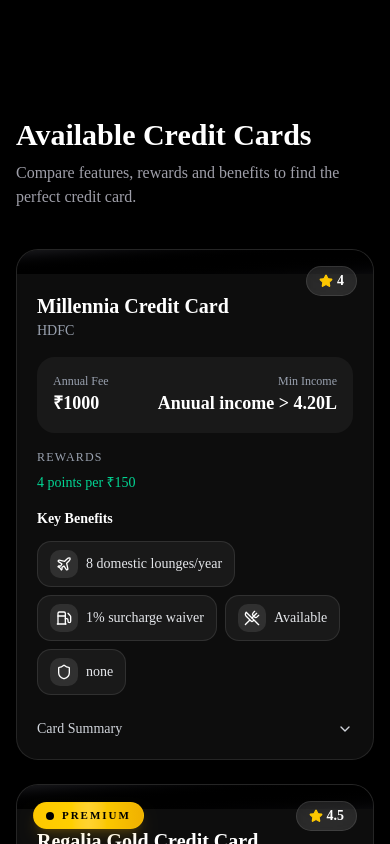
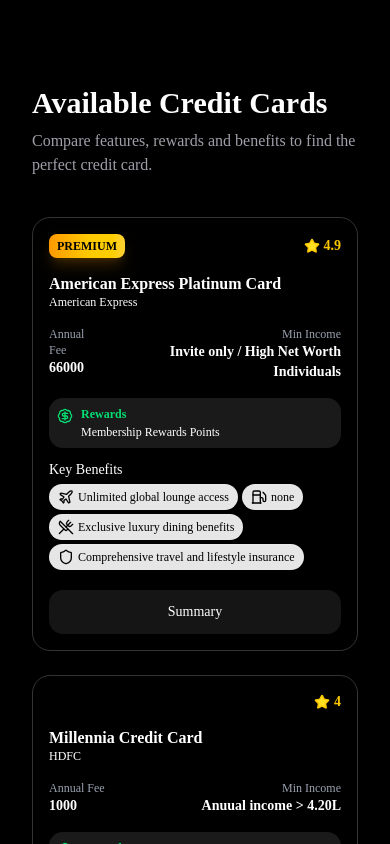
Before and after one commit to zisshhh/credit-wise, a Next.js app: page / in a window 390 px wide. Shown: the part 840-1684 px from the top of the page. Built offline with nearby package versions, Linux system fonts and the light colour scheme.

Commit message:
added more ui

```diff
--- a/src/app/page.tsx
+++ b/src/app/page.tsx
@@ -9,7 +9,7 @@
     <main className='min-h-screen bg-black text-white'>
       <Navbaar />
       <Hero />
-      <AvailableCard />
+      <AvailableCard limit={8} />
     </main>
   );
 }
--- a/src/components/AvailableCard.tsx
+++ b/src/components/AvailableCard.tsx
@@ -2,12 +2,18 @@
 import { CardDiv } from "./CardDiv"
 import { Fuel, Plane, Shield, UtensilsCrossed } from "lucide-react";
 
-export const AvailableCard = () => {
+interface AvailableCardProps {
+    limit?: number
+}
+
+export const AvailableCard = ({limit}: AvailableCardProps) => {
     const cards = data[0];
 
+    const displayedCards = limit ? cards.slice(0, limit) : cards;
+
     return (
-        <section className="w-full py-12">
-            <div className="mx-auto max-w7xl px-4">
+        <section className="w-full px-4 py-10 sm:px-6 lg:px-8">
+            <div className="mx-auto max-w-7xl px-4 sm:px-6 lg:px-8">
                 <div className="mb-10">
                     <h2 className="text-3xl font-bold text-white">
                         Available Credit Cards
@@ -18,8 +24,8 @@
                     </p>
                 </div>
 
-                <div className="grid grid-cols-1 sm:grid-cols-2 lg:grid-cols-3 xl:grid-cols-4 gap-6">
-                        {cards.map((card) => (
+                <div className="grid grid-cols-[repeat(auto-fit,minmax(280px,1fr))] gap-6">
+                    {displayedCards.map((card) => (
                         <CardDiv
                             key={card.id}
                             image={card.image}
@@ -27,7 +33,7 @@
                             bankName={card.bank}
                             annualFee={card.annual_fee}
                             minIncome={card.eligibility}
-                                isPremuim={card.is_premium}
+                            isPremium={card.is_premium}
                             rating={card.rating}
                             benefits={[
                                 {
--- a/src/components/CardDiv.tsx
+++ b/src/components/CardDiv.tsx
@@ -1,8 +1,9 @@
 "use client"
 
 import type { CreditCardDivProps } from "@/types"
-import { Star, ChevronDown, ChevronUp } from "lucide-react"
+import { Star, BadgeDollarSign } from "lucide-react"
 import { useState } from "react"
+import { SummaryModel } from "./SummaryModel"
 
 export const CardDiv = ({
     image,
@@ -10,7 +11,7 @@
     bankName,
     annualFee,
     minIncome,
-    isPremuim,
+    isPremium,
     rating,
     benefits,
     rewards,
@@ -19,107 +20,58 @@
     const [showSummary, setShowSummary] = useState(false);
 
     return (
-        <div className="w-full sm:w-[340px] overflow-hidden rounded-3xl border border-white/10 bg-white/5 text-white backdrop-blur-xl shadow-2xl transition-all duration-300 hover:border-white/20 hover:shadow-purple-500/10">
-
-            {/* Header */}
-            <div className="relative bg-linear-to-br from-zinc-900 via-black to-zinc-950 px-5 pt-4 pb-2">
-
-                {/* Top Row */}
-                <div className="absolute top-4 left-4 right-4 flex items-center justify-between z-20">
-
-                    {isPremuim ? (
-                        <div className="flex items-center gap-2 rounded-full border border-yellow-400/30 bg-linear-to-r from-yellow-400 via-amber-300 to-yellow-500 px-3 py-1 shadow-lg shadow-yellow-500/20">
-                            <span className="h-2 w-2 rounded-full bg-black" />
-                            <span className="text-[11px] font-bold tracking-[0.18em] text-black">
-                                PREMIUM
+        <div className="w-full sm:w-[320px] bg-white/0 shadow-lg ring-1 ring-black/5 text-white rounded-2xl p-4 sm:p-6 flex flex-col border border-white/20">
+            <div className="flex-grow mb-1 flex flex-col gap-3 sm:gap-4">
+                <div className="flex justify-between items-center mb-1 sm:mb-2">
+                    {isPremium ? (
+                        <span className="bg-gradient-to-r from-amber-500 via-yellow-400 to-amber-300 text-black text-xs font-semibold px-2 sm:px-3 py-1 rounded-md shadow-lg shadow-amber-500/20 hover:shadow-amber-500/30 transition-all duration-300">PREMIUM</span>
+                    ) : <span />}
+                    <span className="flex items-center gap-1 text-yellow-400 font-semibold text-sm">
+                        <Star className="w-4 h-4 fill-yellow-300 stroke-yellow-400" />
+                        {rating}
                     </span>
                 </div>
-                    ) : (
-                        <div />
-                    )}
-
-                    <div className="flex items-center gap-1 rounded-full border border-white/10 bg-white/10 px-3 py-1 backdrop-blur-md">
-                        <Star className="h-3.5 w-3.5 fill-yellow-400 stroke-yellow-400" />
-                        <span className="text-sm font-semibold">{rating}</span>
+                <div>
+                    <div className="text-base sm:text-lg font-semibold leading-tight">{cardName}</div>
+                    <div className="text-xs sm:text-sm mb-1 sm:mb-2">{bankName}</div>
+                </div>
+                <div className="flex justify-between mb-1 sm:mb-2">
+                    <div>
+                        <div className="text-xs text-gray-400">Annual Fee</div>
+                        <div className="font-semibold text-sm sm:text-base">{annualFee}</div>
+                    </div>
+                    <div className="text-right">
+                        <div className="text-xs text-gray-400">Min Income</div>
+                        <div className="font-semibold text-sm sm:text-base">{minIncome}</div>
                     </div>
                 </div>
 
-
-                {/* <div className="mt-10 flex justify-center">
-                    <div className="relative">
-                        <div className="absolute inset-0 scale-110 rounded-full bg-purple-500/20 blur-3xl" />
-
-                        <img
-                            src={image}
-                            alt={cardName}
-                            className="relative w- drop-shadow-[0_18px_30px_rgba(0,0,0,0.65)] transition-transform duration-300 hover:scale-105"
-                        />
-                    </div>
-                </div> */}
-            </div>
-
-            <div className="p-5 sm:p-6 flex flex-col gap-4">
+                <div className="bg-white/10 rounded-xl p-2 sm:p-3 flex items-start gap-2 sm:gap-3 sm:mt-2 mt-auto">
+                    <BadgeDollarSign className="w-4 h-4 sm:w-5 sm:h-5 text-green-400 mt-0.5" />
                     <div>
-                    <div className="text-xl font-bold leading-tight">{cardName}</div>
-                    <div className="text-gray-400 text-sm mt-0.5">{bankName}</div>
-                </div>
-
-                <div className="flex justify-between bg-white/5 rounded-2xl p-4">
-                    <div>
-                        <div className="text-xs text-gray-400">Annual Fee</div>
-                        <div className="font-semibold text-lg">₹{annualFee}</div>
-                    </div>
-                    <div className="text-right">
-                        <div className="text-xs text-gray-400">Min Income</div>
-                        <div className="font-semibold text-lg">{minIncome}</div>
+                        <div className="font-semibold text-xs sm:text-sm text-green-400 mb-0.5 sm:mb-1">Rewards</div>
+                        <div className="text-xs text-white">{rewards}</div>
                     </div>
                 </div>
 
-                {rewards && (
                 <div>
-                        <div className="text-xs uppercase tracking-widest text-gray-400 mb-2">Rewards</div>
-                        <div className="text-sm font-medium text-emerald-400"> {rewards}
-                        </div>
-                    </div>
-                )}
-
-                <div>
-                    <h3 className="mb-3 text-sm font-semibold text-white">
-                        Key Benefits
-                    </h3>
-
-                    <div className="flex flex-wrap gap-2">
-                        {benefits?.map((b, i) => (
-                            <div
-                                key={i}
-                                className="group flex items-center gap-2 rounded-xl border border-white/10 bg-white/5 px-3 py-2 transition-all duration-300 hover:border-white/20 hover:bg-white/10">
-                                <div className="rounded-lg bg-white/10 p-1.5 group-hover:scale-110 transition-transform">
+                    <div className="text-sm font-medium mb-1 sm:mb-2">Key Benefits</div>
+                    <div className="flex flex-wrap gap-1 sm:gap-2">
+                        {benefits.map((b, i) => (
+                            <span key={i} className="flex items-center gap-1 px-2 sm:px-3 py-1 bg-white/90 text-black rounded-full text-xs font-medium border border-white/10">
                                 {b.icon}
-                                </div>
-
-                                <span className="text-sm font-medium text-gray-200">
                                 {b.lable}
                             </span>
-                            </div>
                         ))}
                     </div>
                 </div>
-
-                <div className="mt-2">
-                    <button
-                        onClick={() => setShowSummary(!showSummary)}
-                        className="flex items-center justify-between w-full text-left text-sm font-medium text-gray-300 hover:text-white transition-colors">
-                        <span>Card Summary</span>
-                        {showSummary ? <ChevronUp className="w-4 h-4" /> : <ChevronDown className="w-4 h-4" />}
-                    </button>
-
-                    {showSummary && (
-                        <div className="mt-3 text-sm leading-relaxed text-gray-300 border-l-2 border-white/20 pl-3">
-                            {summary}
             </div>
-                    )}
+            <div className="mt-auto pt-4">
+                <SummaryModel
+                    cardName={cardName}
+                    summary={summary}
+                />
             </div>
         </div>
-        </div>
-    )
+    );
 }
--- a/src/components/Hero.tsx
+++ b/src/components/Hero.tsx
@@ -7,15 +7,15 @@
   return (
     <section className="relative overflow-hidden">
       <div className="pointer-events-none absolute inset-0 -z-10 bg-[radial-gradient(60%_50%_at_50%_0%,color-mix(in_oklch,var(--primary),transparent_88%),transparent)]" />
-      <div className="mx-auto grid max-w-6xl items-center gap-12 pt-6 pb-16 md:pt-14 md:pb-20 lg:grid-cols-2">
+      <div className="mx-auto grid max-w-6xl items-center gap-12 px-4 sm:px-6 lg:px-8 pt-8 pb-16 md:pt-14 md:pb-20 lg:grid-cols-2">
         <div className="flex flex-col items-start gap-6">
           <h1 className="font-heading text-4xl font-extrabold leading-[1.05] tracking-tight text-balance sm:text-5xl lg:text-6xl">
             Find the credit card that actually fits you
           </h1>
 
           <p className="max-w-md text-base text-gray-400 leading-relaxed text-pretty">
-          The Only platform for all your credit card related doubts
-          Get resolved all your credit card and finance related doubts powered by AI
+            The Only platform for all your credit card related doubts
+            Get resolved all your credit card and finance related doubts powered by AI
           </p>
 
           <div className="flex flex-col gap-3 sm:flex-row">
--- a/src/components/Navbar.tsx
+++ b/src/components/Navbar.tsx
@@ -10,7 +10,7 @@
 
     return (
         <header className="sticky mx-auto top-0 border-b border-white/10 bg-black/80 backdrop-blur-md">
-            <div className="mx-32 flex h-20 items-center justify-between gap-4">
+            <div className="mx-auto flex h-20 max-w-7xl items-center justify-between px-4 sm:px-6 lg:px-8">
                 <Link href="/" className="flex items-center gap-1">
                     <span className="flex size-8 items-center justify-center rounded-lg text-white">
                         <CreditCard className="size-4" />
@@ -36,7 +36,7 @@
                 </nav>
 
                 <Button onClick={() => router.push("/assistant")}
-                    className="border-solid p-5">
+                    className="hidden md:flex px-5">
                     AI assistant
                 </Button>
             </div>
--- a/src/components/SummaryDialog.tsx
+++ b/src/components/SummaryModel.tsx
@@ -11,24 +11,20 @@
     summary: string
 }
 
-export const Summary = ({cardName, summary}: SummaryModelProps) => {
+export const SummaryModel = ({cardName, summary}: SummaryModelProps) => {
     return (
         <Dialog>
             <DialogTrigger asChild>
-                <button
-                    className="mt-auto w-full rounded-xl border border-white/10 bg-white/5 py-3 text-sm font-medium text-white transition hover:bg-white/10"
-                >
+                <button className="mt-auto w-full rounded-xl bg-[#151515] py-3 text-sm font-medium text-white transition hover:bg-white/10">
                     Summary
                 </button>
             </DialogTrigger>
-
-            <DialogContent className="max-w-2xl border-white/10 bg-zinc-950 text-white">
+            <DialogContent className="max-w-2xl border-white/10 text-white">
                 <DialogHeader>
                     <DialogTitle className="text-2xl font-bold">
                         {cardName} Summary
                     </DialogTitle>
                 </DialogHeader>
-
                 <p className="mt-2 text-base leading-7 text-zinc-300">
                     {summary}
                 </p>
--- a/src/data/cards.json
+++ b/src/data/cards.json
@@ -1,5 +1,26 @@
 [
     [
+        {
+            "id": 33,
+            "bank": "American Express",
+            "name": "American Express Platinum Card",
+            "annual_fee": 66000,
+            "joining_fee": 66000,
+            "image": "/cards/amex-platinum.webp",
+            "rating": 4.9,
+            "eligibility": "Invite only / High Net Worth Individuals",
+            "is_premium": true,
+            "reward_rate": "Membership Rewards Points",
+            "cashback": {
+                "fuel": "none",
+                "online": "Premium rewards ecosystem"
+            },
+            "lounge_access": "Unlimited global lounge access",
+            "fuel_benefits": "none",
+            "dining": "Exclusive luxury dining benefits",
+            "insurance": "Comprehensive travel and lifestyle insurance",
+            "summary": "One of the most prestigious credit cards available in India. It offers concierge services, luxury hotel memberships, unlimited lounge access, elite travel privileges, and premium lifestyle experiences."
+        },
         {
             "id": 1,
             "bank": "HDFC",
@@ -25,7 +46,7 @@
             "id": 2,
             "bank": "HDFC",
             "name": "Regalia Gold Credit Card",
-            "anual_fee": 2500,
+            "annual_fee": 2500,
             "joining_fee": 2500,
             "image": "/cards/hdfc-regalia-gold.webp",
             "rating": 4.5,
@@ -46,7 +67,7 @@
             "id": 3,
             "bank": "HDFC",
             "name": "MoneyBack+ Credit Card",
-            "anual_fee": 500,
+            "annual_fee": 500,
             "joining_fee": 500,
             "image": "/cards/hdfc-moneyback-plus.webp",
             "rating": 3.8,
@@ -67,7 +88,7 @@
             "id": 4,
             "bank": "HDFC",
             "name": "IndianOil HDFC Credit Card",
-            "anual_fee": 500,
+            "annual_fee": 500,
             "joining_fee": 500,
             "image": "/cards/hdfc-indianoil.webp",
             "rating": 4.1,
@@ -88,7 +109,7 @@
             "id": 5,
             "bank": "HDFC",
             "name": "Swiggy HDFC Credit Card",
-            "anual_fee": 500,
+            "annual_fee": 500,
             "joining_fee": 500,
             "image": "/cards/hdfc-swiggy.webp",
             "rating": 4.3,
@@ -109,7 +130,7 @@
             "id": 6,
             "bank": "HDFC",
             "name": "Tata Neu Plus Credit Card",
-            "anual_fee": 499,
+            "annual_fee": 499,
             "joining_fee": 499,
             "image": "/cards/hdfc-tata-neu-plus.webp",
             "rating": 4.0,
@@ -130,7 +151,7 @@
             "id": 7,
             "bank": "HDFC",
             "name": "Tata Neu Infinity Credit Card",
-            "anual_fee": 1499,
+            "annual_fee": 1499,
             "joining_fee": 1499,
             "image": "/cards/hdfc-tata-neu-infinity.webp",
             "rating": 4.4,
@@ -151,7 +172,7 @@
             "id": 8,
             "bank": "HDFC",
             "name": "Diners Club Privilege Credit Card",
-            "anual_fee": 2500,
+            "annual_fee": 2500,
             "joining_fee": 2500,
             "image": "/cards/hdfc-diners-privilege.webp",
             "rating": 4.2,
@@ -172,7 +193,7 @@
             "id": 9,
             "bank": "HDFC",
             "name": "Infinia Metal Edition",
-            "anual_fee": 12500,
+            "annual_fee": 12500,
             "joining_fee": 12500,
             "image": "/cards/hdfc-infinia-metal.webp",
             "rating": 4.8,
@@ -193,7 +214,7 @@
             "id": 10,
             "bank": "HDFC",
             "name": "Diners Club Black Metal Edition",
-            "anual_fee": 10000,
+            "annual_fee": 10000,
             "joining_fee": 10000,
             "image": "/cards/hdfc-diners-black.webp",
             "rating": 4.7,
@@ -214,7 +235,7 @@
             "id": 11,
             "bank": "SBI",
             "name": "SimplyCLICK SBI Card",
-            "anual_fee": 499,
+            "annual_fee": 499,
             "joining_fee": 499,
             "image": "/cards/sbi-simplyclick.webp",
             "rating": 3.9,
@@ -235,7 +256,7 @@
             "id": 12,
             "bank": "SBI",
             "name": "SimplySAVE SBI Card",
-            "anual_fee": 499,
+            "annual_fee": 499,
             "joining_fee": 499,
             "image": "/cards/sbi-simplysave.webp",
             "rating": 3.7,
@@ -256,7 +277,7 @@
             "id": 13,
             "bank": "SBI",
             "name": "SBI Cashback Credit Card",
-            "anual_fee": 999,
+            "annual_fee": 999,
             "joining_fee": 999,
             "image": "/cards/sbi-cashback.webp",
             "rating": 4.4,
@@ -277,7 +298,7 @@
             "id": 14,
             "bank": "SBI",
             "name": "SBI Card PRIME",
-            "anual_fee": 2999,
+            "annual_fee": 2999,
             "joining_fee": 2999,
             "image": "/cards/sbi-prime.webp",
             "rating": 4.3,
@@ -298,7 +319,7 @@
             "id": 15,
             "bank": "ICICI",
             "name": "Amazon Pay ICICI Credit Card",
-            "anual_fee": 0,
+            "annual_fee": 0,
             "joining_fee": 0,
             "image": "/cards/icici-amazon-pay.webp",
             "rating": 4.6,
@@ -319,7 +340,7 @@
             "id": 16,
             "bank": "ICICI",
             "name": "ICICI Coral Credit Card",
-            "anual_fee": 500,
+            "annual_fee": 500,
             "joining_fee": 500,
             "image": "/cards/icici-coral.webp",
             "rating": 3.9,
@@ -340,7 +361,7 @@
             "id": 17,
             "bank": "ICICI",
             "name": "ICICI Sapphiro Credit Card",
-            "anual_fee": 6500,
+            "annual_fee": 6500,
             "joining_fee": 6500,
             "image": "/cards/icici-sapphiro.webp",
             "rating": 4.5,
@@ -361,7 +382,7 @@
             "id": 18,
             "bank": "Axis",
             "name": "Axis ACE Credit Card",
-            "anual_fee": 499,
+            "annual_fee": 499,
             "joining_fee": 499,
             "image": "/cards/axis-ace.webp",
             "rating": 4.4,
@@ -382,7 +403,7 @@
             "id": 19,
             "bank": "Axis",
             "name": "Flipkart Axis Bank Credit Card",
-            "anual_fee": 500,
+            "annual_fee": 500,
             "joining_fee": 500,
             "image": "/cards/axis-flipkart.webp",
             "rating": 4.2,
@@ -403,7 +424,7 @@
             "id": 20,
             "bank": "Axis",
             "name": "Axis Atlas Credit Card",
-            "anual_fee": 5000,
+            "annual_fee": 5000,
             "joining_fee": 5000,
             "image": "/cards/axis-atlas.webp",
             "rating": 4.6,
@@ -424,7 +445,7 @@
             "id": 21,
             "bank": "HSBC",
             "name": "HSBC Cashback Credit Card",
-            "anual_fee": 999,
+            "annual_fee": 999,
             "joining_fee": 999,
             "image": "/cards/hsbc-cashback.webp",
             "rating": 4.1,
@@ -445,7 +466,7 @@
             "id": 22,
             "bank": "HSBC",
             "name": "HSBC Live+ Credit Card",
-            "anual_fee": 999,
+            "annual_fee": 999,
             "joining_fee": 999,
             "image": "/cards/hsbc-live-plus.webp",
             "rating": 4.0,
@@ -466,7 +487,7 @@
             "id": 23,
             "bank": "IndusInd",
             "name": "IndusInd Legend Credit Card",
-            "anual_fee": 0,
+            "annual_fee": 0,
             "joining_fee": 0,
             "image": "/cards/indusind-legend.webp",
             "rating": 4.2,
@@ -487,7 +508,7 @@
             "id": 24,
             "bank": "IndusInd",
             "name": "IndusInd Pinnacle Credit Card",
-            "anual_fee": 15000,
+            "annual_fee": 15000,
             "joining_fee": 15000,
             "image": "/cards/indusind-pinnacle.webp",
             "rating": 4.6,
@@ -508,7 +529,7 @@
             "id": 25,
             "bank": "IDFC FIRST",
             "name": "IDFC FIRST Millennia Credit Card",
-            "anual_fee": 0,
+            "annual_fee": 0,
             "joining_fee": 0,
             "image": "/cards/idfc-millennia.webp",
             "rating": 4.5,
@@ -529,7 +550,7 @@
             "id": 26,
             "bank": "IDFC FIRST",
             "name": "IDFC FIRST Select Credit Card",
-            "anual_fee": 0,
+            "annual_fee": 0,
             "joining_fee": 0,
             "image": "/cards/idfc-select.webp",
             "rating": 4.6,
@@ -550,7 +571,7 @@
             "id": 27,
             "bank": "IDFC FIRST",
             "name": "IDFC FIRST Wealth Credit Card",
-            "anual_fee": 0,
+            "annual_fee": 0,
             "joining_fee": 0,
             "image": "/cards/idfc-wealth.webp",
             "rating": 4.7,
@@ -571,7 +592,7 @@
             "id": 30,
             "bank": "American Express",
             "name": "American Express Gold Charge Card",
-            "anual_fee": 4500,
+            "annual_fee": 4500,
             "joining_fee": 1000,
             "image": "/cards/amex-gold-charge.webp",
             "rating": 4.3,
@@ -592,7 +613,7 @@
             "id": 31,
             "bank": "American Express",
             "name": "American Express Platinum Travel Credit Card",
-            "anual_fee": 5000,
+            "annual_fee": 5000,
             "joining_fee": 5000,
             "image": "/cards/amex-platinum-travel.webp",
             "rating": 4.5,
@@ -613,7 +634,7 @@
             "id": 32,
             "bank": "American Express",
             "name": "American Express Platinum Reserve Credit Card",
-            "anual_fee": 10000,
+            "annual_fee": 10000,
             "joining_fee": 10000,
             "image": "/cards/amex-platinum-reserve.webp",
             "rating": 4.6,
@@ -629,27 +650,6 @@
             "dining": "Premium dining privileges",
             "insurance": "Travel insurance",
             "summary": "A premium lifestyle card offering airport lounge access, concierge services, travel benefits, and access to the American Express premium ecosystem."
-        },
-        {
-            "id": 33,
-            "bank": "American Express",
-            "name": "American Express Platinum Card",
-            "anual_fee": 66000,
-            "joining_fee": 66000,
-            "image": "/cards/amex-platinum.webp",
-            "rating": 4.9,
-            "eligibility": "Invite only / High Net Worth Individuals",
-            "is_premium": true,
-            "reward_rate": "Membership Rewards Points",
-            "cashback": {
-                "fuel": "none",
-                "online": "Premium rewards ecosystem"
-            },
-            "lounge_access": "Unlimited global lounge access",
-            "fuel_benefits": "none",
-            "dining": "Exclusive luxury dining benefits",
-            "insurance": "Comprehensive travel and lifestyle insurance",
-            "summary": "One of the most prestigious credit cards available in India. It offers concierge services, luxury hotel memberships, unlimited lounge access, elite travel privileges, and premium lifestyle experiences."
         }
     ]
 ]
```
Also changed, not shown: 1 other file (tests, documents, lock files or other folders). Lines whose indentation alone changed are shown as unchanged.
